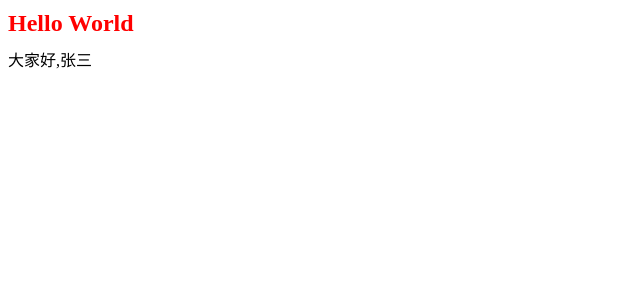
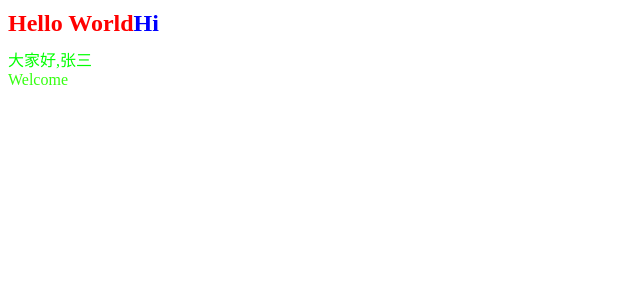
Before and after one commit to xiaofan10/react-cli, a React app: page / in a window 1280 px wide. Shown: the top 300 px of the page, without its empty margins (0-640 px from the left). Built offline with nearby package versions, Linux system fonts and the light colour scheme; the HTML template or start-up script is replaced by a standard one.

Commit message:
feat: css module 与样式分离

```diff
--- a/package.json
+++ b/package.json
@@ -15,6 +15,7 @@
     "@babel/core": "^7.23.9",
     "@babel/preset-env": "^7.23.9",
     "core-js": "3",
+    "less-loader": "7",
     "react": "^18.2.0",
     "react-dom": "^18.2.0"
   },
@@ -24,6 +25,8 @@
     "clean-webpack-plugin": "^4.0.0",
     "css-loader": "^6.10.0",
     "html-webpack-plugin": "^5.6.0",
+    "less": "^4.2.0",
+    "mini-css-extract-plugin": "^2.8.0",
     "style-loader": "^3.3.4",
     "webpack": "^5.90.1",
     "webpack-cli": "^5.1.4",
--- a/src/App.jsx
+++ b/src/App.jsx
@@ -1,5 +1,6 @@
 import { Component } from "react";
-import "./app.css";
+import styles from "./app.less";
+import Welcome from "./page/welcome/index";
 
 class App extends Component {
   constructor(props) {
@@ -12,10 +13,14 @@ class App extends Component {
     const {name} = this.state;
     return (
       <>
-        <h1 className="title">Hello World</h1>
-        <div>
+        <h1 className={ styles.title }>
+          Hello World
+          <span className={ styles.desc }>Hi</span>
+        </h1>
+        <div className={ styles.content }>
           大家好,{ name }
         </div>
+        <Welcome />
       </>
     )
   }
--- a/src/app.css
+++ b/src/app.less
@@ -3,4 +3,10 @@
   font-size: 24px;
   font-weight: bold;
   margin: 10px 0;
+  .desc {
+    color: #00f;
+  }
 }
+.content {
+  color: #0f0;
+}
--- /dev/null
+++ b/src/page/welcome/index.jsx
@@ -0,0 +1,7 @@
+import styles from "./index.less";
+function Welcome() {
+  console.log(styles)
+  return <div className={styles.title}>Welcome</div>;
+}
+
+export default Welcome;
--- /dev/null
+++ b/src/page/welcome/index.less
@@ -0,0 +1,9 @@
+.title {
+  color: #34ff10;
+}
+
+:global {
+  .title {
+    color: #20ffff;
+  }
+}
--- a/webpack.config.js
+++ b/webpack.config.js
@@ -1,5 +1,6 @@
 const { CleanWebpackPlugin } = require("clean-webpack-plugin");
 const HtmlWebpackPlugin = require("html-webpack-plugin");
+const MiniCssExtractPlugin = require("mini-css-extract-plugin");
 
 module.exports = {
   mode: "development",
@@ -19,9 +20,21 @@ module.exports = {
         },
       },
       {
-        test: /\.css$/,
-        use: [ "style-loader", "css-loader"],
-      }
+        test: /\.(css|less)$/,
+        use: [
+          MiniCssExtractPlugin.loader,
+          // "style-loader",
+          {
+            loader: "css-loader",
+            options: {
+              modules: {
+                localIdentName: "[name]__[local]--[hash:base64:5]",
+              },
+            },
+          },
+          "less-loader",
+        ], // 从右到左
+      },
     ],
   },
 
@@ -42,6 +55,9 @@ module.exports = {
     new HtmlWebpackPlugin({
       title: "Code Splitting",
     }),
+    new MiniCssExtractPlugin({
+      filename: "[name].css", // 提取的CSS文件名
+    }),
   ],
 
   devServer: {
@@ -51,8 +67,8 @@ module.exports = {
   },
 
   resolve: {
-    extensions: [".js", ".jsx", ".less", '.css'],
+    extensions: [".js", ".jsx", ".less", ".css"],
   },
 
-  devtool: 'inline-source-map',
+  devtool: "inline-source-map",
 };
```
